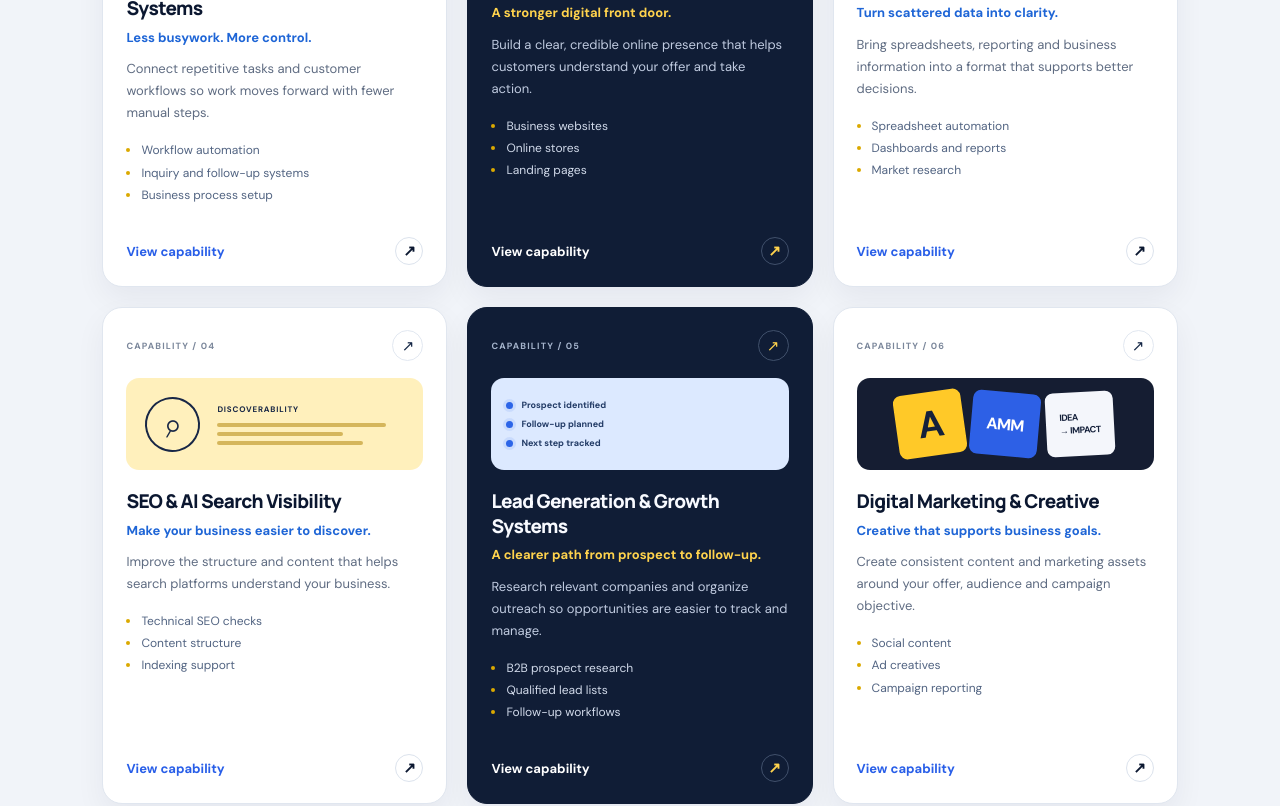
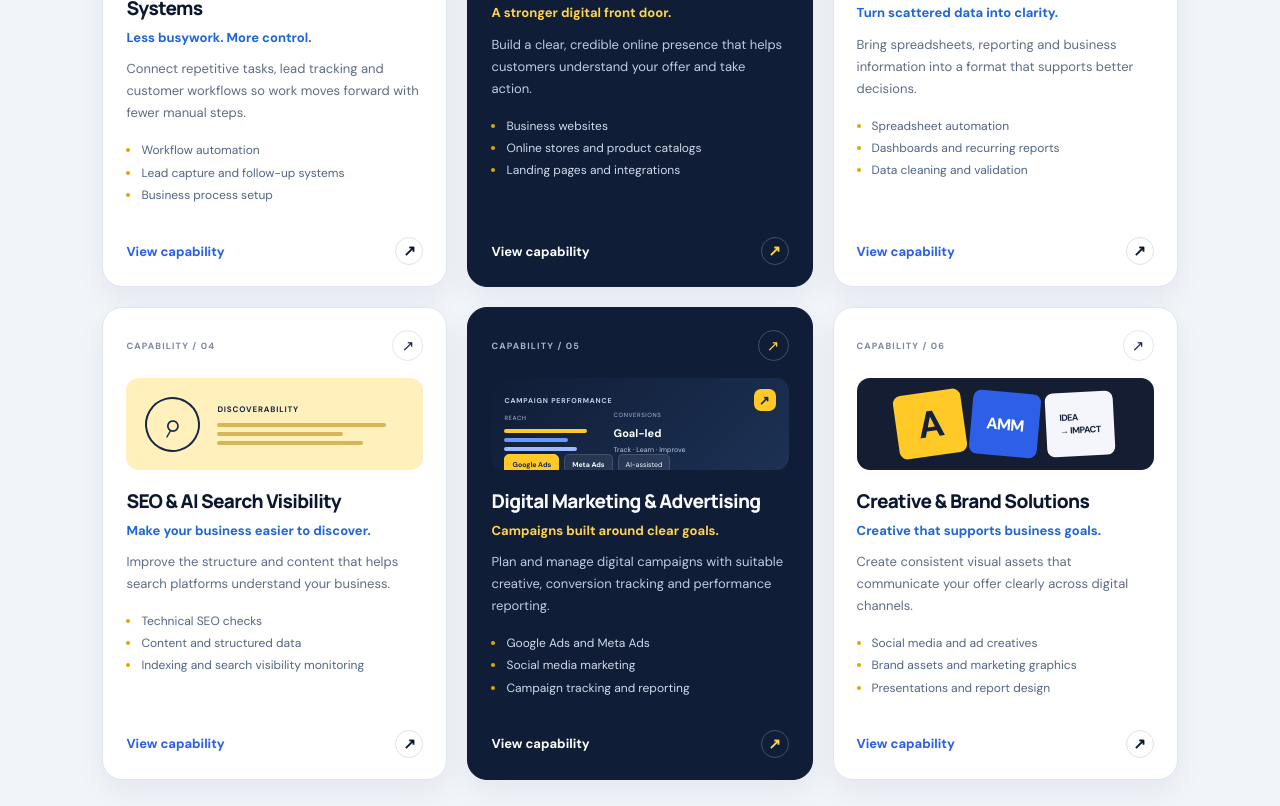
Before and after one commit to wwwab229-cpu/amm-data-solutions-website, a Next.js app: page / in a window 1280 px wide. Shown: the part 1600-2406 px from the top of the page. Built offline with nearby package versions, Linux system fonts and the light colour scheme.

Commit message:
Consolidate homepage into six focused service categories

```diff
--- a/app/page.tsx
+++ b/app/page.tsx
@@ -4,13 +4,12 @@ import { useState } from "react";
 import AMMLogo from "../logo/AMMLogo";
 
 const services = [
-  { n:"01", slug:"ai-automation-business-systems", title:"AI Automation & Business Systems", plain:"Less busywork. More control.", body:"Connect repetitive tasks and customer workflows so work moves forward with fewer manual steps.", examples:["Workflow automation","Inquiry and follow-up systems","Business process setup"], visual:"workflow" },
-  { n:"02", slug:"website-ecommerce-solutions", title:"Websites & E-commerce", plain:"A stronger digital front door.", body:"Build a clear, credible online presence that helps customers understand your offer and take action.", examples:["Business websites","Online stores","Landing pages"], visual:"web" },
-  { n:"03", slug:"data-analytics-business-intelligence", title:"Data & Business Intelligence", plain:"Turn scattered data into clarity.", body:"Bring spreadsheets, reporting and business information into a format that supports better decisions.", examples:["Spreadsheet automation","Dashboards and reports","Market research"], visual:"data" },
-  { n:"04", slug:"seo-ai-search-visibility", title:"SEO & AI Search Visibility", plain:"Make your business easier to discover.", body:"Improve the structure and content that helps search platforms understand your business.", examples:["Technical SEO checks","Content structure","Indexing support"], visual:"search" },
-  { n:"05", slug:"lead-generation-growth-systems", title:"Lead Generation & Growth Systems", plain:"A clearer path from prospect to follow-up.", body:"Research relevant companies and organize outreach so opportunities are easier to track and manage.", examples:["B2B prospect research","Qualified lead lists","Follow-up workflows"], visual:"leads" },
-  { n:"06", slug:"digital-marketing-creative-solutions", title:"Digital Marketing & Creative", plain:"Creative that supports business goals.", body:"Create consistent content and marketing assets around your offer, audience and campaign objective.", examples:["Social content","Ad creatives","Campaign reporting"], visual:"creative" },
-  { n:"07", slug:"performance-marketing-ai-advertising", title:"Performance Marketing & AI-Powered Advertising", plain:"Make every campaign more intentional.", body:"Plan and manage Google Ads and Meta Ads campaigns with clear goals, thoughtful creative, conversion tracking and performance reporting.", examples:["Google Ads and Meta Ads","Campaign strategy and management","Tracking, reporting and optimization"], visual:"ads" },
+  { n:"01", slug:"ai-automation-business-systems", title:"AI Automation & Business Systems", plain:"Less busywork. More control.", body:"Connect repetitive tasks, lead tracking and customer workflows so work moves forward with fewer manual steps.", examples:["Workflow automation","Lead capture and follow-up systems","Business process setup"], visual:"workflow" },
+  { n:"02", slug:"website-ecommerce-solutions", title:"Web & E-commerce Solutions", plain:"A stronger digital front door.", body:"Build a clear, credible online presence that helps customers understand your offer and take action.", examples:["Business websites","Online stores and product catalogs","Landing pages and integrations"], visual:"web" },
+  { n:"03", slug:"data-analytics-business-intelligence", title:"Data Analytics & Reporting", plain:"Turn scattered data into clarity.", body:"Bring spreadsheets, reporting and business information into a format that supports better decisions.", examples:["Spreadsheet automation","Dashboards and recurring reports","Data cleaning and validation"], visual:"data" },
+  { n:"04", slug:"seo-ai-search-visibility", title:"SEO & AI Search Visibility", plain:"Make your business easier to discover.", body:"Improve the structure and content that helps search platforms understand your business.", examples:["Technical SEO checks","Content and structured data","Indexing and search visibility monitoring"], visual:"search" },
+  { n:"05", slug:"digital-marketing-creative-solutions", title:"Digital Marketing & Advertising", plain:"Campaigns built around clear goals.", body:"Plan and manage digital campaigns with suitable creative, conversion tracking and performance reporting.", examples:["Google Ads and Meta Ads","Social media marketing","Campaign tracking and reporting"], visual:"ads" },
+  { n:"06", slug:"creative-brand-solutions", title:"Creative & Brand Solutions", plain:"Creative that supports business goals.", body:"Create consistent visual assets that communicate your offer clearly across digital channels.", examples:["Social media and ad creatives","Brand assets and marketing graphics","Presentations and report design"], visual:"creative" },
 ];
 const process = [
   ["01","Understand the objective","We clarify the business goal, current process and what a useful result should look like."],
@@ -63,7 +62,7 @@ export default function Home() {
     </section>
     <section className="intro section"><div className="eyebrow">BUILT AROUND THE OBJECTIVE</div><div><h2>Technology is only useful when it <span>solves the right problem.</span></h2><p>We start with the outcome, shape a sensible scope, and deliver practical digital work without unnecessary complexity.</p></div></section>
     <section id="services" className="services section">
-      <div className="sectionHead"><div><div className="eyebrow">OUR CAPABILITIES</div><h2>Seven ways to move work forward<span className="yellowDot">.</span></h2></div><p>Connected capabilities across business systems, digital presence, information and creative execution.</p></div>
+      <div className="sectionHead"><div><div className="eyebrow">OUR CAPABILITIES</div><h2>Six capabilities. One practical approach<span className="yellowDot">.</span></h2></div><p>Practical solutions across automation, websites, data, search visibility, marketing and creative work.</p></div>
       <div className="serviceGrid">{services.map(s=><a className={`serviceCard serviceCard-${s.n}`} href={`/services/${s.slug}`} key={s.n}><div className="serviceCardTop"><span className="serviceNumber">CAPABILITY / {s.n}</span><span className="serviceArrow">↗</span></div><ServiceVisual type={s.visual}/><h3>{s.title}</h3><h4>{s.plain}</h4><p>{s.body}</p><ul>{s.examples.map(x=><li key={x}>{x}</li>)}</ul><div className="cardLink">View capability <span>↗</span></div></a>)}</div>
     </section>
     <section id="how" className="how section"><div className="howIntro"><div className="eyebrow">A CLEAR DELIVERY MODEL</div><h2>Defined scope.<br/><span>Thoughtful execution.</span></h2><p>Every engagement has a clear objective, an agreed scope and a review before handover.</p><a className="textLink" href="#contact">Discuss your requirements <span>→</span></a></div><div className="processList">{process.map(p=><div className="processItem" key={p[0]}><span className="processNumber">{p[0]}</span><div><h3>{p[1]}</h3><p>{p[2]}</p></div><span className="processArrow">↗</span></div>)}</div></section>
@@ -71,7 +70,7 @@ export default function Home() {
     <section id="about" className="about section"><div className="aboutVisual"><div className="aboutLogoFrame"><AMMLogo className="ammAboutLogo" height={72} /></div><div className="aboutAccent">LET’S MAKE SOLUTIONS<span>●</span></div></div><div className="aboutCopy"><div className="eyebrow">ABOUT AMM DATA SOLUTIONS</div><h2>Business-minded thinking.<br/><span>Digital execution.</span></h2><p>AMM Data Solutions brings automation, digital systems, business information and creative services together under one practical delivery approach. We work with organizations that value clear communication, thoughtful scope and useful outcomes.</p><div className="aboutTags"><span>Pakistan-based</span><span>International inquiries welcome</span><span>Scope-led delivery</span></div></div></section>
     <section id="contact" className="contact section"><div className="contactGlow"></div><div className="contactInner"><div className="eyebrow"><span className="eyebrowLine"/> START WITH THE BUSINESS OBJECTIVE</div><h2>What needs to work<br/><span>better?</span></h2><p>Share the challenge, goal or idea. We’ll help clarify a sensible next step and the scope it may require.</p><a className="primary" href="mailto:ammdatasolutions229@gmail.com?subject=Project%20inquiry%20-%20AMM%20Data%20Solutions">Discuss your project <span>↗</span></a><a className="contactEmail" href="mailto:ammdatasolutions229@gmail.com?subject=Project%20inquiry%20-%20AMM%20Data%20Solutions">Email AMM Data Solutions</a></div></section>
     <section className="faq section"><div><div className="eyebrow">GOOD TO KNOW</div><h2>Before we begin<span className="yellowDot">.</span></h2></div><div className="faqList">{faqs.map((f,i)=><div className="faqItem" key={f[0]}><button className="faqQuestion" aria-expanded={openFaq===i} onClick={()=>setOpenFaq(openFaq===i?null:i)}>{f[0]}<span>{openFaq===i?"−":"+"}</span></button>{openFaq===i&&<p>{f[1]}</p>}</div>)}</div></section>
-    <footer><div className="footerTop"><Brand footer/><p>Digital systems, business intelligence and creative execution.</p><a className="footerContact" href="#contact">Discuss a project ↗</a></div><div className="footerBottom"><span>© 2026 AMM Data Solutions</span><span>Automation · Websites · Data · SEO · Growth · Creative · Advertising</span><span>Pakistan and worldwide</span></div></footer>
+    <footer><div className="footerTop"><Brand footer/><p>Digital systems, business intelligence and creative execution.</p><a className="footerContact" href="#contact">Discuss a project ↗</a></div><div className="footerBottom"><span>© 2026 AMM Data Solutions</span><span>Automation · Websites · Data · SEO · Marketing · Creative</span><span>Pakistan and worldwide</span></div></footer>
     {contactOpen && <div className="contactModalBackdrop" onClick={()=>setContactOpen(false)}><section className="contactModal" role="dialog" aria-modal="true" aria-labelledby="contactModalTitle" onClick={e=>e.stopPropagation()}><button className="modalClose" type="button" aria-label="Close contact options" onClick={()=>setContactOpen(false)}>×</button><div className="eyebrow"><span className="eyebrowLine"/> GET IN TOUCH</div><h2 id="contactModalTitle">How would you like to connect?</h2><p>Choose the contact channel that works best for you.</p><a className="contactOption" href="https://wa.me/923032724908" target="_blank" rel="noreferrer"><span className="contactOptionIcon">↗</span><span><b>WhatsApp</b><small>Chat with AMM Data Solutions</small></span><strong>→</strong></a><a className="contactOption" href="mailto:ammdatasolutions229@gmail.com?subject=Project%20inquiry%20-%20AMM%20Data%20Solutions"><span className="contactOptionIcon">@</span><span><b>Email</b><small>Send a project inquiry directly</small></span><strong>→</strong></a><a className="contactOption" href="https://www.linkedin.com/in/abdullah-mumtaz-malik-975a93240/" target="_blank" rel="noreferrer"><span className="contactOptionIcon">in</span><span><b>LinkedIn</b><small>Connect professionally</small></span><strong>→</strong></a></section></div>}
   </main>;
 }
```
